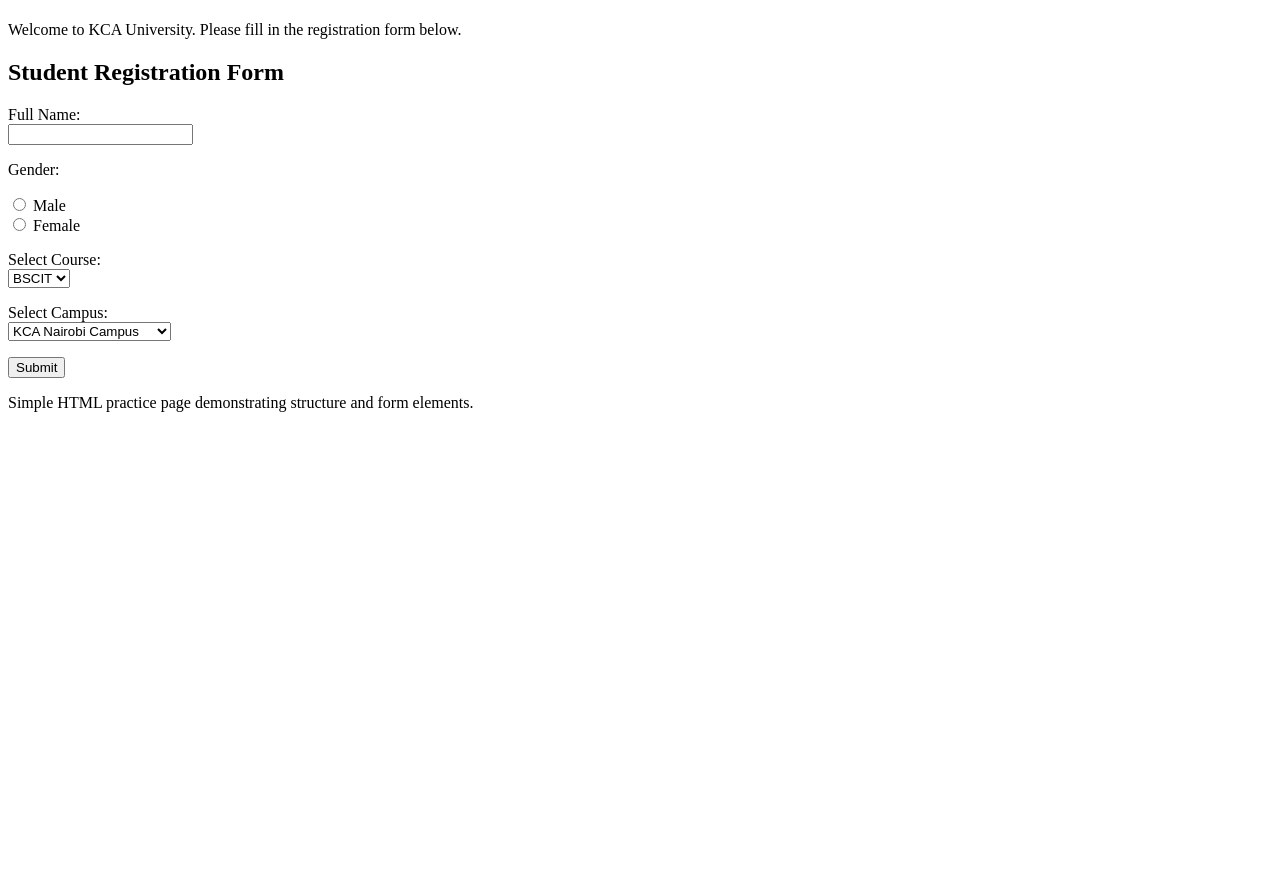
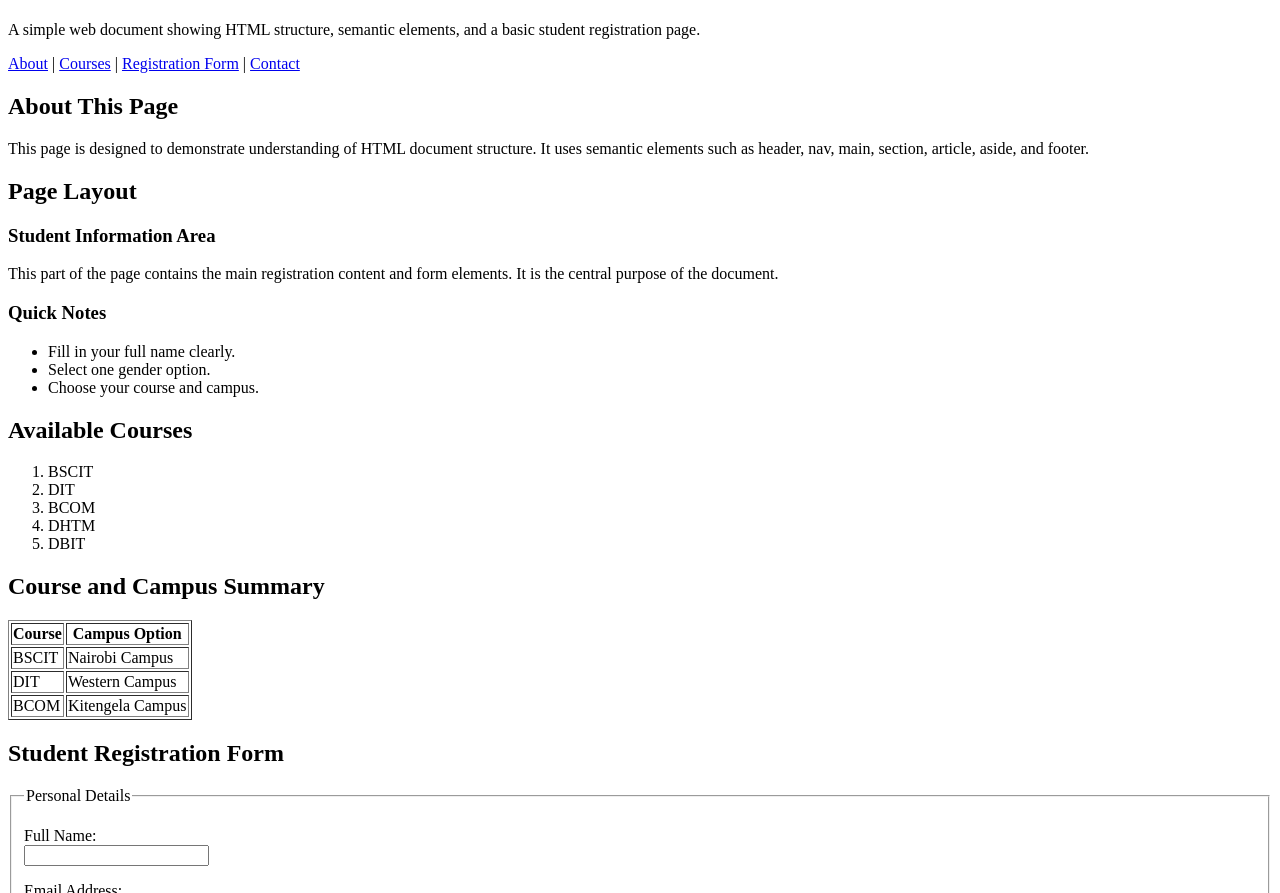
Before and after one commit to gitongabridget39-gif/html-learning-project, a plain HTML site: page index.html in a window 1280 px wide. Shown: the part 59-952 px from the top of the page. Before the commit the page ends 800 px from the top, so only its background shows below. Drawn offline with Linux system fonts and the light colour scheme.

Commit message:
Update index.html

```diff
--- a/index.html
+++ b/index.html
@@ -8,17 +8,100 @@
 <body>
     <header>
         <h1>KCA University</h1>
-        <p>Welcome to KCA University. Please fill in the registration form below.</p>
+        <p>A simple web document showing HTML structure, semantic elements, and a basic student registration page.</p>
     </header>
 
+    <nav>
+        <p>
+            <a href="#about">About</a> |
+            <a href="#courses">Courses</a> |
+            <a href="#registration">Registration Form</a> |
+            <a href="#contact">Contact</a>
+        </p>
+    </nav>
+
     <main>
+        <section id="about">
+            <h2>About This Page</h2>
+            <p>
+                This page is designed to demonstrate understanding of HTML document structure.
+                It uses semantic elements such as header, nav, main, section, article, aside, and footer.
+            </p>
+        </section>
+
         <section>
+            <h2>Page Layout</h2>
+
+            <article>
+                <h3>Student Information Area</h3>
+                <p>
+                    This part of the page contains the main registration content and form elements.
+                    It is the central purpose of the document.
+                </p>
+            </article>
+
+            <aside>
+                <h3>Quick Notes</h3>
+                <ul>
+                    <li>Fill in your full name clearly.</li>
+                    <li>Select one gender option.</li>
+                    <li>Choose your course and campus.</li>
+                </ul>
+            </aside>
+        </section>
+
+        <section id="courses">
+            <h2>Available Courses</h2>
+            <ol>
+                <li>BSCIT</li>
+                <li>DIT</li>
+                <li>BCOM</li>
+                <li>DHTM</li>
+                <li>DBIT</li>
+            </ol>
+        </section>
+
+        <section>
+            <h2>Course and Campus Summary</h2>
+            <table border="1">
+                <thead>
+                    <tr>
+                        <th>Course</th>
+                        <th>Campus Option</th>
+                    </tr>
+                </thead>
+                <tbody>
+                    <tr>
+                        <td>BSCIT</td>
+                        <td>Nairobi Campus</td>
+                    </tr>
+                    <tr>
+                        <td>DIT</td>
+                        <td>Western Campus</td>
+                    </tr>
+                    <tr>
+                        <td>BCOM</td>
+                        <td>Kitengela Campus</td>
+                    </tr>
+                </tbody>
+            </table>
+        </section>
+
+        <section id="registration">
             <h2>Student Registration Form</h2>
 
             <form>
+                <fieldset>
+                    <legend>Personal Details</legend>
+
                     <p>
                         <label for="fullname">Full Name:</label><br>
                         <input type="text" id="fullname" name="fullname">
+                    </p>
+
+                    <p>
+                        <label for="email">Email Address:</label><br>
+                        <input type="email" id="email" name="email">
                     </p>
 
                     <p>Gender:</p>
@@ -29,6 +112,10 @@
                         <input type="radio" id="female" name="gender" value="Female">
                         <label for="female">Female</label>
                     </p>
+                </fieldset>
+
+                <fieldset>
+                    <legend>Academic Details</legend>
 
                     <p>
                         <label for="course">Select Course:</label><br>
@@ -51,14 +138,30 @@
                     </p>
 
                     <p>
-                    <input type="submit" value="Submit">
+                        <label for="comments">Additional Comments:</label><br>
+                        <textarea id="comments" name="comments" rows="4" cols="30"></textarea>
+                    </p>
+                </fieldset>
+
+                <p>
+                    <input type="submit" value="Submit Registration">
                 </p>
             </form>
+        </section>
+
+        <section id="contact">
+            <h2>Contact Information</h2>
+            <address>
+                KCA University<br>
+                Nairobi, Kenya<br>
+                Email: info@kca.ac.ke
+            </address>
         </section>
     </main>
 
     <footer>
-        <p>Simple HTML practice page demonstrating structure and form elements.</p>
+        <p>Created as a simple HTML learning project to demonstrate web document structure and semantic HTML elements.</p>
+        <p>Hosted on GitHub Pages.</p>
     </footer>
 </body>
 </html>
```
Lines whose indentation alone changed are shown as unchanged.
